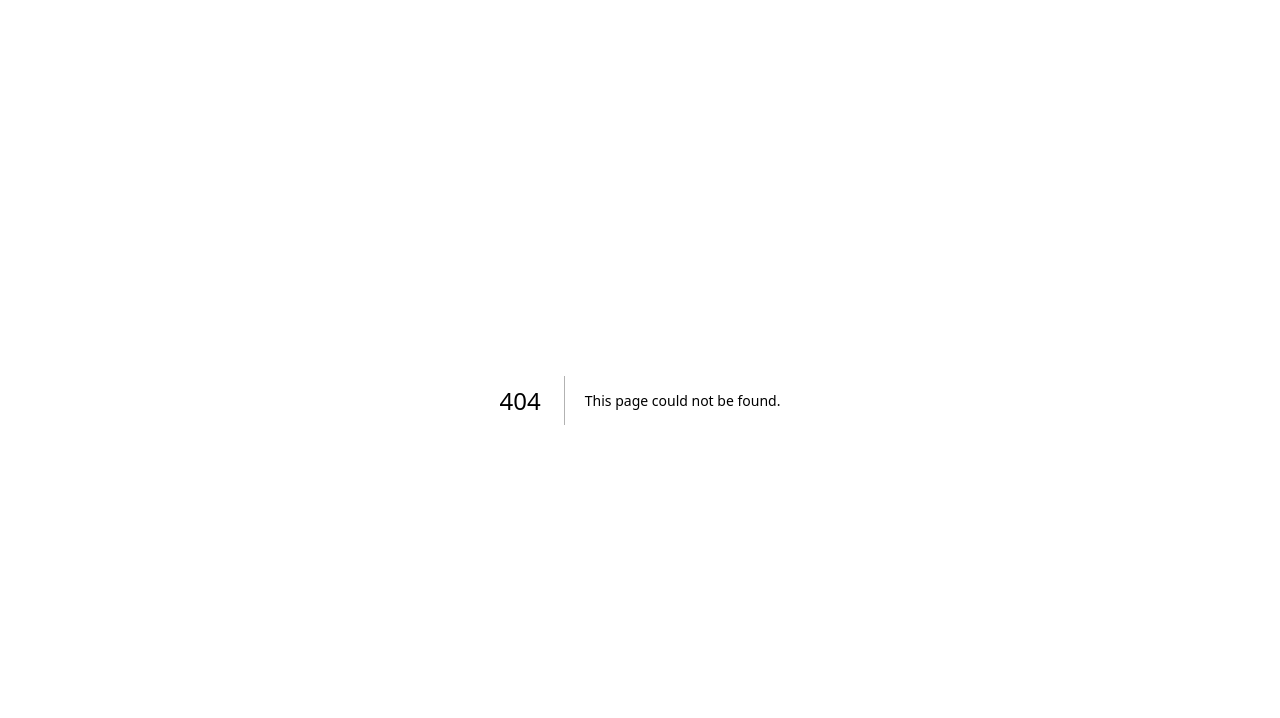
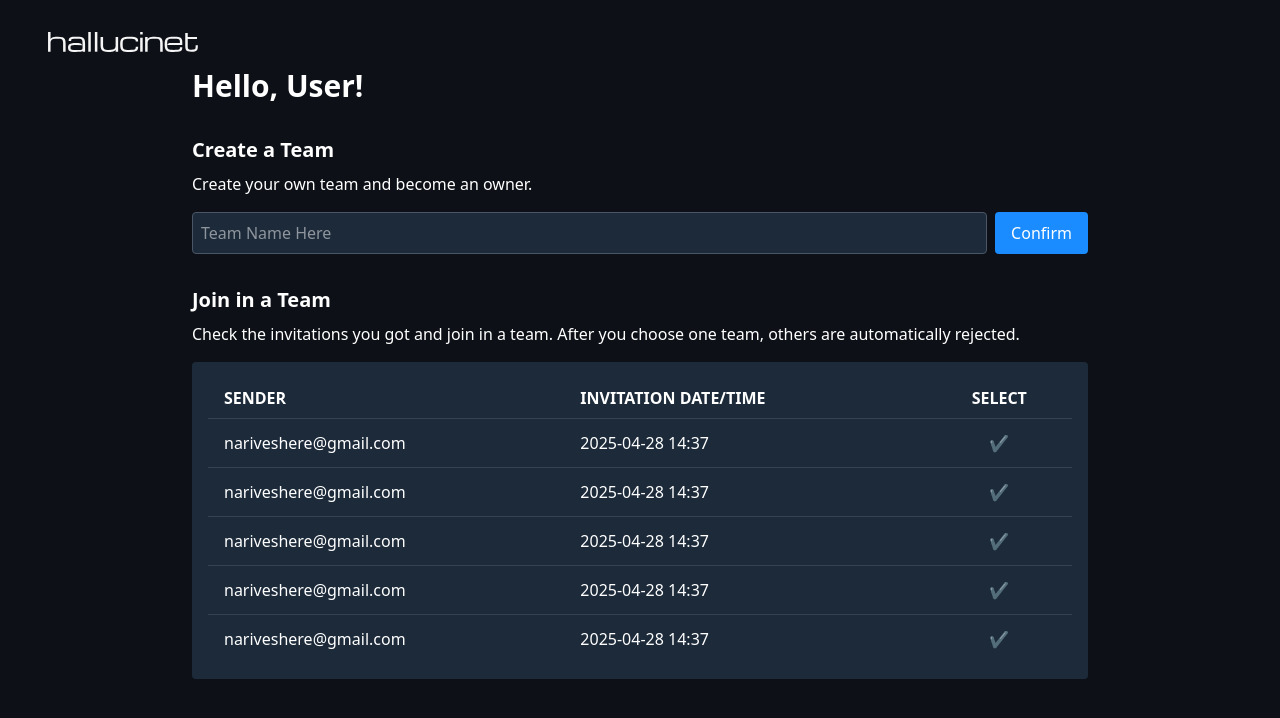
Before and after one commit to SKKU-Capstone-Team-7/hallucinet, a Next.js app in the folder frontend/: page /onboarding in a window 1280 px wide. Before the commit this address had no page. Shown: the top 718 px of the page. Built offline with nearby package versions, Linux system fonts and the light colour scheme.

Commit message:
implemented onboarding page

```diff
--- /dev/null
+++ b/frontend/app/onboarding/page.tsx
@@ -0,0 +1,16 @@
+import Logo from '@/components/Logo';
+import CreateTeamForm from '@/components/CreateTeamForm';
+import InvitationList from '@/components/InvitationList';
+
+export default function OnboardingPage() {
+  return (
+    <div className="min-h-screen bg-[#0d1117] text-white px-8 py-4">
+      <Logo />
+      <main className="max-w-4xl mx-auto">
+        <h1 className="text-3xl font-bold mb-8">Hello, User!</h1>
+        <CreateTeamForm />
+        <InvitationList />
+      </main>
+    </div>
+  );
+}
--- /dev/null
+++ b/frontend/components/CreateTeamForm.tsx
@@ -0,0 +1,38 @@
+'use client';
+
+import { useState } from 'react';
+
+const CreateTeamForm = () => {
+  const [teamName, setTeamName] = useState('');
+
+  const handleCreate = () => {
+    if (teamName) {
+      alert(`Creating team: ${teamName}`);
+      // 서버 호출 API 등 여기에 추가
+    }
+  };
+
+  return (
+    <section className="mb-8">
+      <h2 className="text-xl font-semibold mb-2">Create a Team</h2>
+      <p className="mb-4">Create your own team and become an owner.</p>
+      <div className="flex gap-2">
+        <input
+          type="text"
+          placeholder="Team Name Here"
+          value={teamName}
+          onChange={(e) => setTeamName(e.target.value)}
+          className="flex-1 p-2 rounded bg-[#1c2a3a] text-white border border-gray-600"
+        />
+        <button
+          onClick={handleCreate}
+          className="bg-[#1a8cff] text-white px-4 py-2 rounded"
+        >
+          Confirm
+        </button>
+      </div>
+    </section>
+  );
+};
+
+export default CreateTeamForm;
--- /dev/null
+++ b/frontend/components/InvitationList.tsx
@@ -0,0 +1,35 @@
+import InvitationRow from './InvitationRow';
+
+const invitations = new Array(5).fill({
+  sender: 'nariveshere@gmail.com',
+  datetime: '2025-04-28 14:37',
+});
+
+const InvitationList = () => (
+  <section>
+    <h2 className="text-xl font-semibold mb-2">Join in a Team</h2>
+    <p className="mb-4">
+      Check the invitations you got and join in a team. After you choose one team,
+      others are automatically rejected.
+    </p>
+
+    <div className="bg-[#1c2a3a] rounded p-4">
+      <table className="w-full text-left text-white">
+        <thead>
+          <tr className="border-b border-gray-700">
+            <th className="py-2 px-4">SENDER</th>
+            <th className="py-2 px-4">INVITATION DATE/TIME</th>
+            <th className="py-2 px-4 text-center">SELECT</th>
+          </tr>
+        </thead>
+        <tbody>
+          {invitations.map((inv, idx) => (
+            <InvitationRow key={idx} sender={inv.sender} datetime={inv.datetime} />
+          ))}
+        </tbody>
+      </table>
+    </div>
+  </section>
+);
+
+export default InvitationList;
--- /dev/null
+++ b/frontend/components/InvitationRow.tsx
@@ -0,0 +1,29 @@
+'use client';
+
+type Props = {
+  sender: string;
+  datetime: string;
+};
+
+const InvitationRow = ({ sender, datetime }: Props) => {
+  const handleClick = () => {
+    alert('Invitation accepted');
+  };
+
+  return (
+    <tr className="border-t border-gray-700">
+      <td className="py-3 px-4">{sender}</td>
+      <td className="py-3 px-4">{datetime}</td>
+      <td className="py-3 px-4 text-center">
+        <button
+          onClick={handleClick}
+          className="text-[#1a8cff] hover:underline focus:outline-none"
+        >
+          ✔
+        </button>
+      </td>
+    </tr>
+  );
+};
+
+export default InvitationRow;
--- /dev/null
+++ b/frontend/components/Logo.tsx
@@ -0,0 +1,9 @@
+import Image from 'next/image';
+
+const Logo = () => (
+  <div className="p-4">
+    <Image src="/logoWhite.svg" alt="hallucinet logo" width={150} height={40} />
+  </div>
+);
+
+export default Logo;
```
